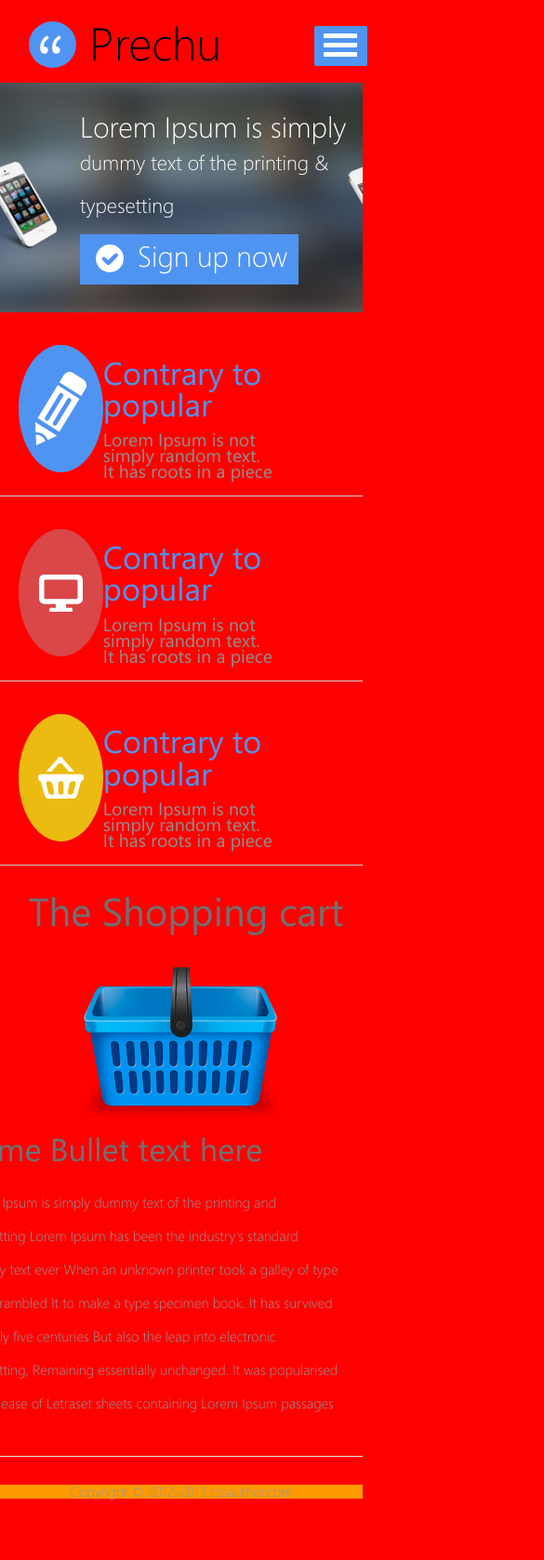
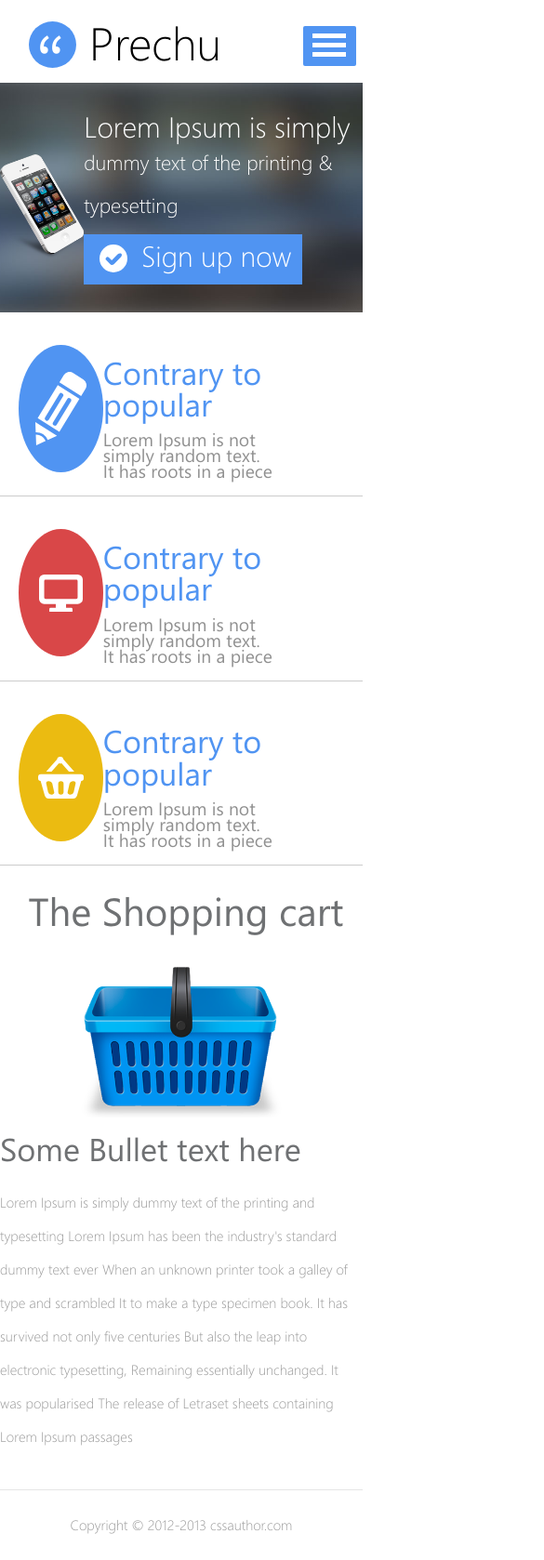
Before and after one commit to DFeduk/Prechu, a plain HTML site: page index.html in a window 390 px wide. Shown: the top 1678 px of the page at 93% size, 585 px wide, since content can reach past the window. Before the commit the page ends 1642 px from the top, so only its background shows below. Drawn offline with nearby package versions, Linux system fonts and the light colour scheme.

Commit message:
Add files via upload

```diff
--- a/css/main.css
+++ b/css/main.css
@@ -17,14 +17,15 @@ a {
 *:after {
     box-sizing: border-box;
 }
-/* .main-wrapper {
-    display: flex;
-    flex-direction: column;
-    min-height: 100vh;
+.main-wrapper {
+display: flex;
+justify-content: space-between;
+flex-direction: column;
+height: 100vh;
 }
-main {
-    margin: auto;
-} */
+.main {
+    flex: 1;
+}
 .header-wrapper {
     width: 990px;
     height: 89px;
@@ -34,6 +35,7 @@ main {
     display: flex;
     justify-content: space-between;
 }
+
 .logo {
     display: flex;
     margin-top: 24px;
@@ -236,7 +238,6 @@ height: 57%;
     margin: 30px auto;
     display: flex;
     justify-content: center;
-    background: #f90;
     /* flex-basis: 100%; */
     max-height: 100px;
 }
@@ -244,6 +245,7 @@ height: 57%;
     font-size: 15px;
     font-family: 'SegoeLight';
     color: #979797;
+    margin-bottom: 30px;
 }
 .footer-wrapper a {
     color: #979797;
--- a/css/media.css
+++ b/css/media.css
@@ -43,10 +43,11 @@
     .nav {
         align-items: baseline;
         visibility: hidden;
+        display: none;
     }
-    /* .nav-wrapper {
-        position: relative;
-    } */
+    .nav li {
+        margin-right: unset;
+    }
     .nav-wrapper nav {
         position: absolute;
         left: 0;
@@ -98,30 +99,47 @@
     .nav-wrapper input[type="checkbox"] ~ ul {
         opacity: 0;
         /* background: red; */
-        transition: all 1s ease-in-out;
+        /* transition: all 1s ease-in-out; */
         /* height: 150px; */
         opacity: 0;
     }
     .nav-wrapper input[type="checkbox"]:checked ~ ul {
-        background: red;
+    background: rgba(255, 255, 255, 0.95);
     position: absolute;
     top: 89px;
     left: 0;
-        height: calc(100vh + 89px);
+    z-index: 10;
+    height: calc(100vh - 89px);
     width: 100%;
     display: flex;
     flex-direction: column;
     align-items: center;
     opacity: 1;
     visibility: visible;
+    justify-content: space-evenly;
+    }
+    .nav-wrapper input[type="checkbox"] + label:before {
+        transition: all 0.3s linear;
+      }
+      .nav-wrapper input[type="checkbox"] + label:after {
+        transition: all 0.3s linear;
+      }
+      .nav-wrapper input[type="checkbox"]:checked + label:before {
+        transform: rotate(-45deg);
+        top: 18px;
+      }
+      .nav-wrapper input[type="checkbox"]:checked + label:after {
+        transform: rotate(45deg);
+        bottom: 20px;
+      }
+      .nav-wrapper input[type="checkbox"]:checked + label span {
+        display: none;
       }
 
 
 }
 @media screen and (max-width: 640px) {
-    body {
-        background: red;
-    }
+
     .header-wrapper,
     .gallery-content,
     .text,
@@ -261,3 +279,23 @@
     }
 
 }
+@media screen and (max-width: 540px) {
+    .nav-wrapper label {
+        right: calc(9% - 28px);
+    }
+    .iphone img {
+        width: 100%;
+    margin-top: 20px;
+    margin-right: unset;
+    }
+    .topic {
+        width: 72%;
+    }
+    .main-text {
+        width: 100%;
+    }
+    .main-text p {
+        width: 100%
+    }
+
+}
```
Lines whose indentation alone changed are shown as unchanged.
